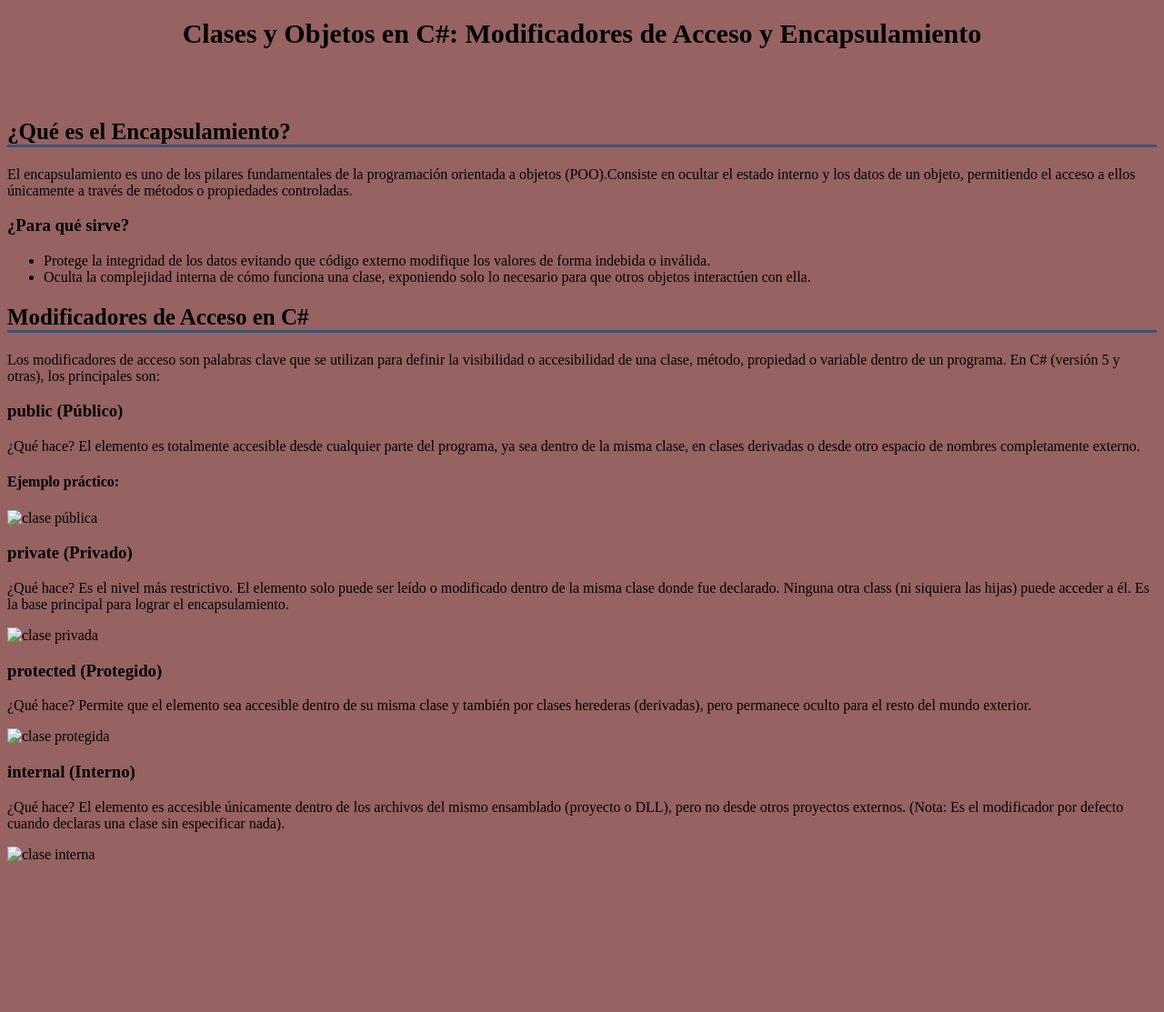
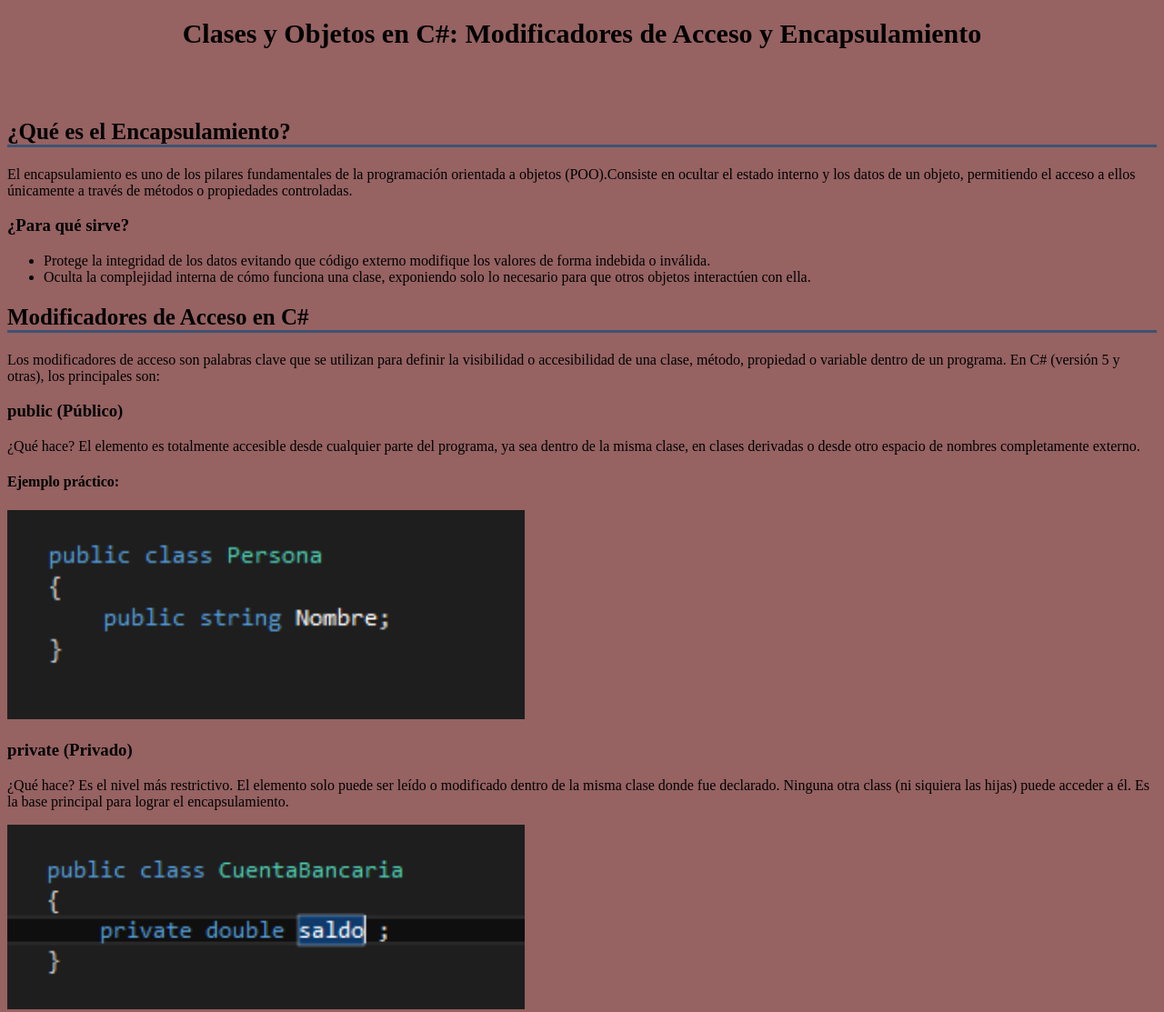
Before and after one commit to Angel230801/CsharpClass, a plain HTML site: page index.html in a window 1280 px wide. Shown: the top 1113 px of the page at 91% size. Before the commit the page ends 957 px from the top, so only its background shows below. Drawn offline with Linux system fonts and the light colour scheme.

Commit message:
Fix HTML formatting and structure

```diff
--- a/index.html
+++ b/index.html
@@ -32,19 +32,19 @@
 <h3>public (Público)</h3>
 <p class="parrafo">¿Qué hace? El elemento es totalmente accesible desde cualquier parte del programa, ya sea dentro de la misma clase, en clases derivadas o desde otro espacio de nombres completamente externo.</p>
 <h4>Ejemplo práctico:</h4>
-<img src="Screenshot_2.png" alt="clase pública" class="imagen">
+<img src="img/Screenshot_2.png" alt="clase pública" class="imagen">
 
 <h3>private (Privado)</h3>
 <p class="parrafo">¿Qué hace? Es el nivel más restrictivo. El elemento solo puede ser leído o modificado dentro de la misma clase donde fue declarado. Ninguna otra class (ni siquiera las hijas) puede acceder a él. Es la base principal para lograr el encapsulamiento.</p>
-<img src="Screenshot_3.png" alt="clase privada" class="imagen">
+<img src="img/Screenshot_3.png" alt="clase privada" class="imagen">
 
 <h3>protected (Protegido)</h3>
 <p class="parrafo">¿Qué hace? Permite que el elemento sea accesible dentro de su misma clase y también por clases herederas (derivadas), pero permanece oculto para el resto del mundo exterior.</p>
-<img src="Screenshot_4.png" alt="clase protegida" class="imagen">
+<img src="img/Screenshot_4.png" alt="clase protegida" class="imagen">
 
 <h3>internal (Interno)</h3>
 <p class="parrafo">¿Qué hace? El elemento es accesible únicamente dentro de los archivos del mismo ensamblado (proyecto o DLL), pero no desde otros proyectos externos. (Nota: Es el modificador por defecto cuando declaras una clase sin especificar nada).</p>
-<img src="Screenshot_5.png" alt="clase interna" class="imagen">
+<img src="img/Screenshot_5.png" alt="clase interna" class="imagen">
 
 
 
```
